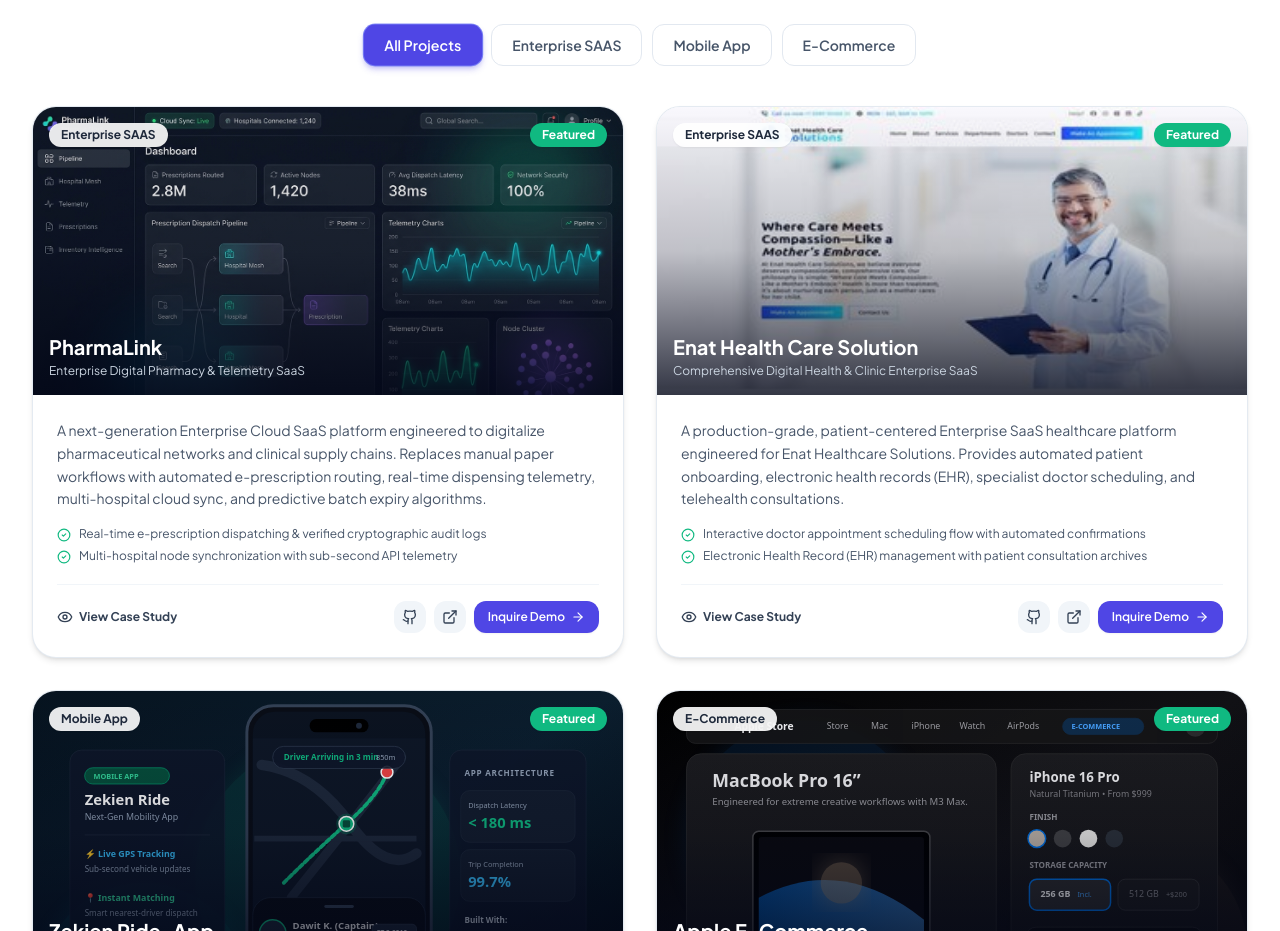
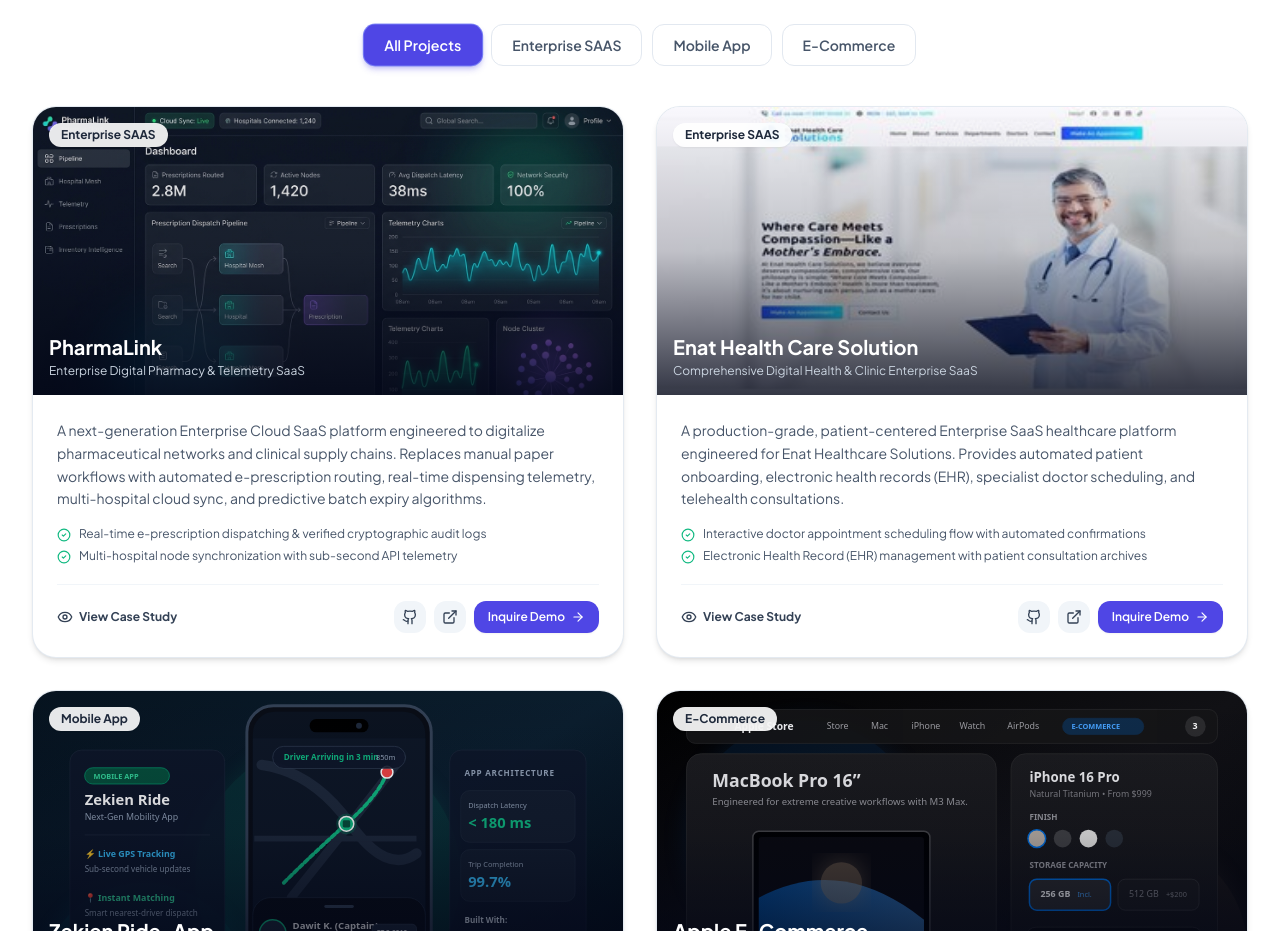
Before and after one commit to meseretshumye/Resume, a React (Vite) app: page / in a window 1280 px wide. Shown: the part 6140-7071 px from the top of the page. Built offline with nearby package versions, Linux system fonts and the light colour scheme.

Commit message:
fix(projects): remove green 'Featured' badge from project cards

```diff
--- a/src/components/Projects.jsx
+++ b/src/components/Projects.jsx
@@ -79,17 +79,11 @@
                   }}
                 />
                 <div className="absolute inset-0 bg-gradient-to-t from-slate-950/80 via-slate-950/20 to-transparent"></div>
-
-                {/* Top badges */}
-                <div className="absolute top-4 left-4 right-4 flex items-center justify-between">
+                {/* Top badge */}
+                <div className="absolute top-4 left-4 flex items-center">
                   <span className="px-3 py-1 rounded-full text-xs font-bold bg-white/90 dark:bg-slate-900/90 backdrop-blur-md text-slate-800 dark:text-white shadow-sm">
                     {project.category}
                   </span>
-                  {project.featured && (
-                    <span className="px-3 py-1 rounded-full text-xs font-bold bg-emerald-500 text-white shadow-sm">
-                      Featured
-                    </span>
-                  )}
                 </div>
 
                 {/* Bottom title inside image */}
```
